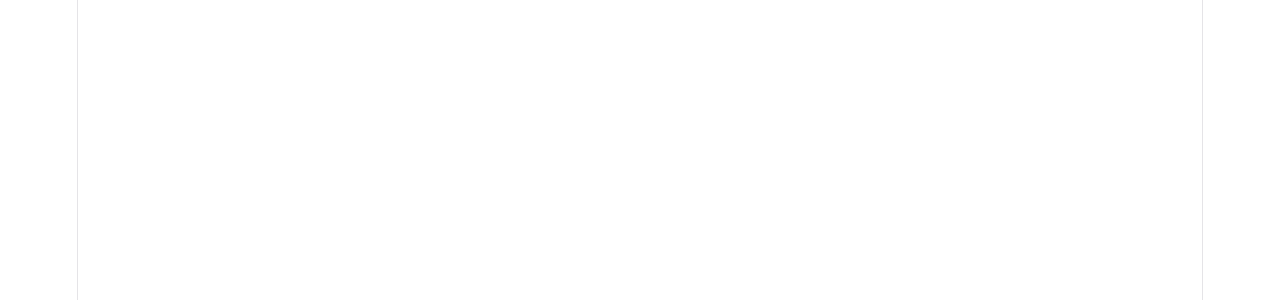
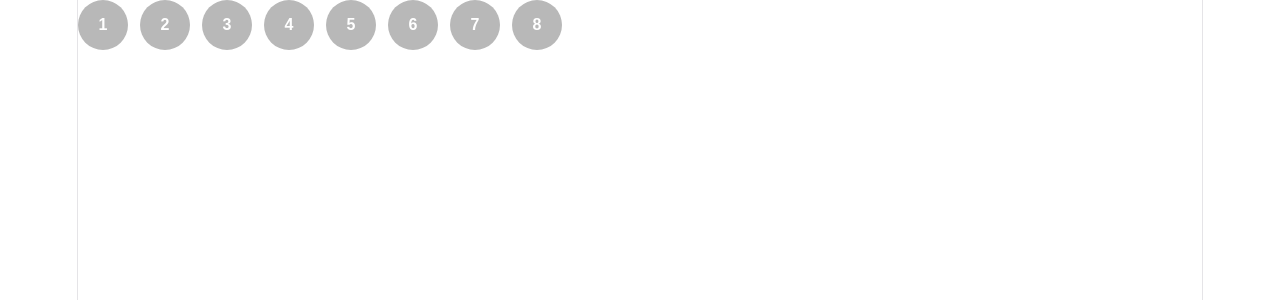
Before and after one commit to Emadsiddig/Quiz-Application-, a React (Vite) app: page / in a window 1280 px wide. Shown: the top 300 px of the page. Built offline with nearby package versions, Linux system fonts and the light colour scheme.

Commit message:
fixed the selector problem of importing the questions json

```diff
--- a/src/App.jsx
+++ b/src/App.jsx
@@ -4,12 +4,14 @@
 import React, { useState } from 'react'
 import './index.css'
 import quizQuestions from './questions'
+import Selector from './components/Selector';
 
 function App() {
 
   return (
     <>
        <QuestionsRetrieving />
+       <Selector />
 
     </>
   )
--- a/src/components/Selector.jsx
+++ b/src/components/Selector.jsx
@@ -1,4 +1,4 @@
-import quizQuestions from "../src/questions";
+import quizQuestions from "../questions";
 import "./selector.css";
 
 export default function Selector({ currentStatus = {}, activeId, onSelectQuestion }) {
```
